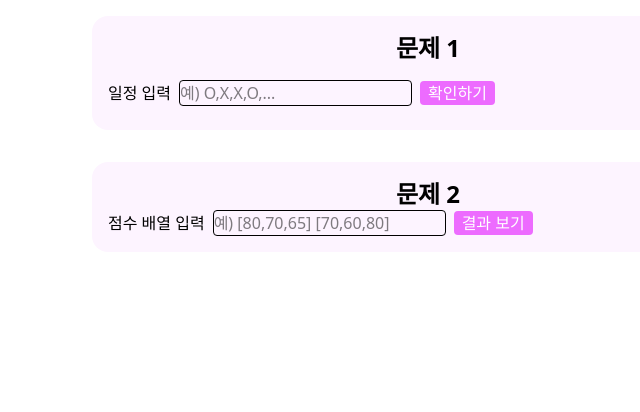
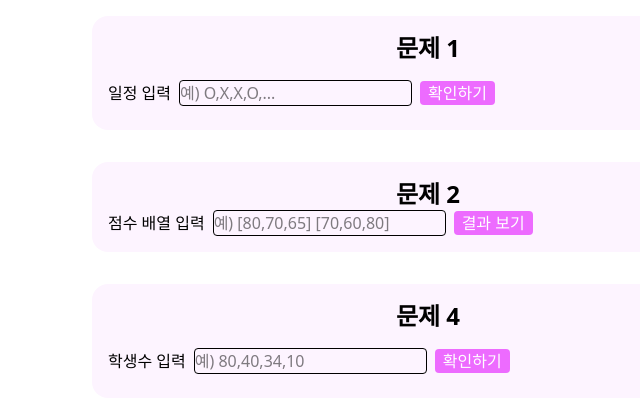
Before and after one commit to dajung-y/2025-goorm-frontend, a React (Vite) app in the folder cospro/: page /cospro4 in a window 1280 px wide. Shown: the top 412 px of the page, without its empty margins (212-852 px from the left). Built offline with nearby package versions, Linux system fonts and the light colour scheme.

Commit message:
1문제 품

```diff
--- /dev/null
+++ b/cospro/src/cospro4/Cospro4Test4.jsx
@@ -0,0 +1,48 @@
+import React, { useState } from 'react'
+
+export default function Cospro4Test4() {
+
+  // 각 반에 필요한 조교의 수 구하기
+  const [input, setInput] = useState('');
+  const FULL = 30;
+  const [result, setResult] = useState(null);
+
+  const handleGetAssistant = () => {
+    let count = 0;
+    const studentsArr = input.split(',')
+                             .map(s => Number(s.trim()));
+    console.log(studentsArr);
+
+    studentsArr.forEach((s) => {
+      count += Math.ceil(s/FULL);
+    })
+    setResult(count);
+  }
+
+  return (
+    <section className='m-4 p-4 w-2xl bg-fuchsia-50 rounded-2xl'>
+      <h1 className='text-2xl font-bold text-center'>문제 4</h1>
+      {/* 입력 */}
+      <div className='mt-4'>
+        <label>학생수 입력</label>
+        <input type='text'
+              value={input}
+              onChange={e=>setInput(e.target.value)}
+              placeholder='예) 80,40,34,10'
+              className='ml-2 border rounded' />
+        <button onClick={handleGetAssistant}
+                className='ml-2 px-2 bg-fuchsia-400 text-white rounded cursor-pointer'>
+          확인하기
+        </button>
+      </div>
+      {/* 출력 */}
+      <div className='mt-2'>
+        {result!==null && (
+          <p>총 필요한 조교는 <b>{result}</b>명 입니다</p>
+        )}
+      </div>
+
+
+    </section>
+  )
+}
--- a/cospro/src/pages/CosPro4Page.jsx
+++ b/cospro/src/pages/CosPro4Page.jsx
@@ -1,12 +1,14 @@
 import React from 'react'
 import Cospro4Test1 from '../cospro4/Cospro4Test1'
 import Cospro4Test2 from '../cospro4/Cospro4Test2'
+import Cospro4Test4 from '../cospro4/Cospro4Test4'
 
 export default function CosPro4Page() {
   return (
     <div className='flex flex-col items-center'>
       <Cospro4Test1 />
       <Cospro4Test2 />
+      <Cospro4Test4 />
     </div>
   )
 }
```
